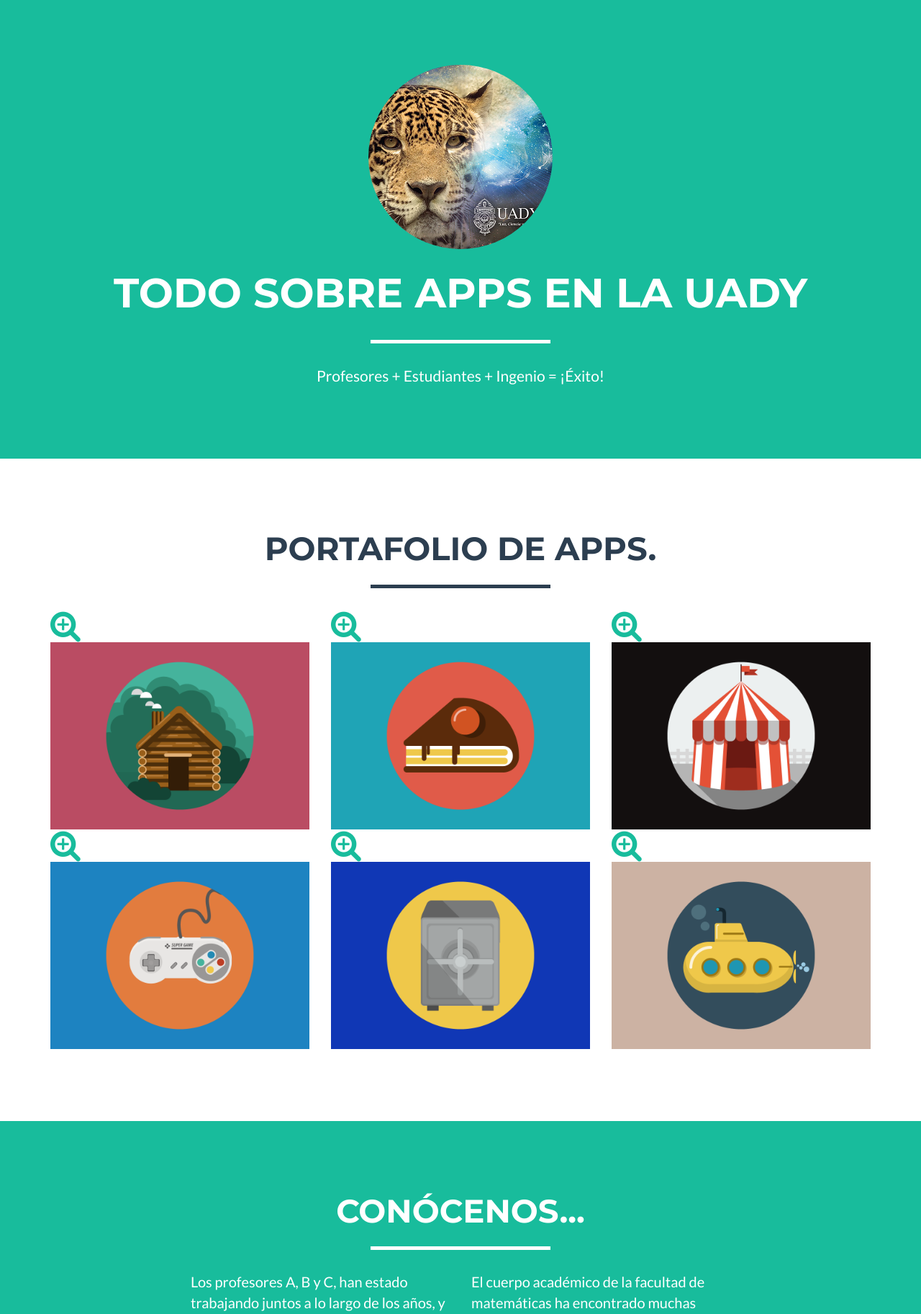
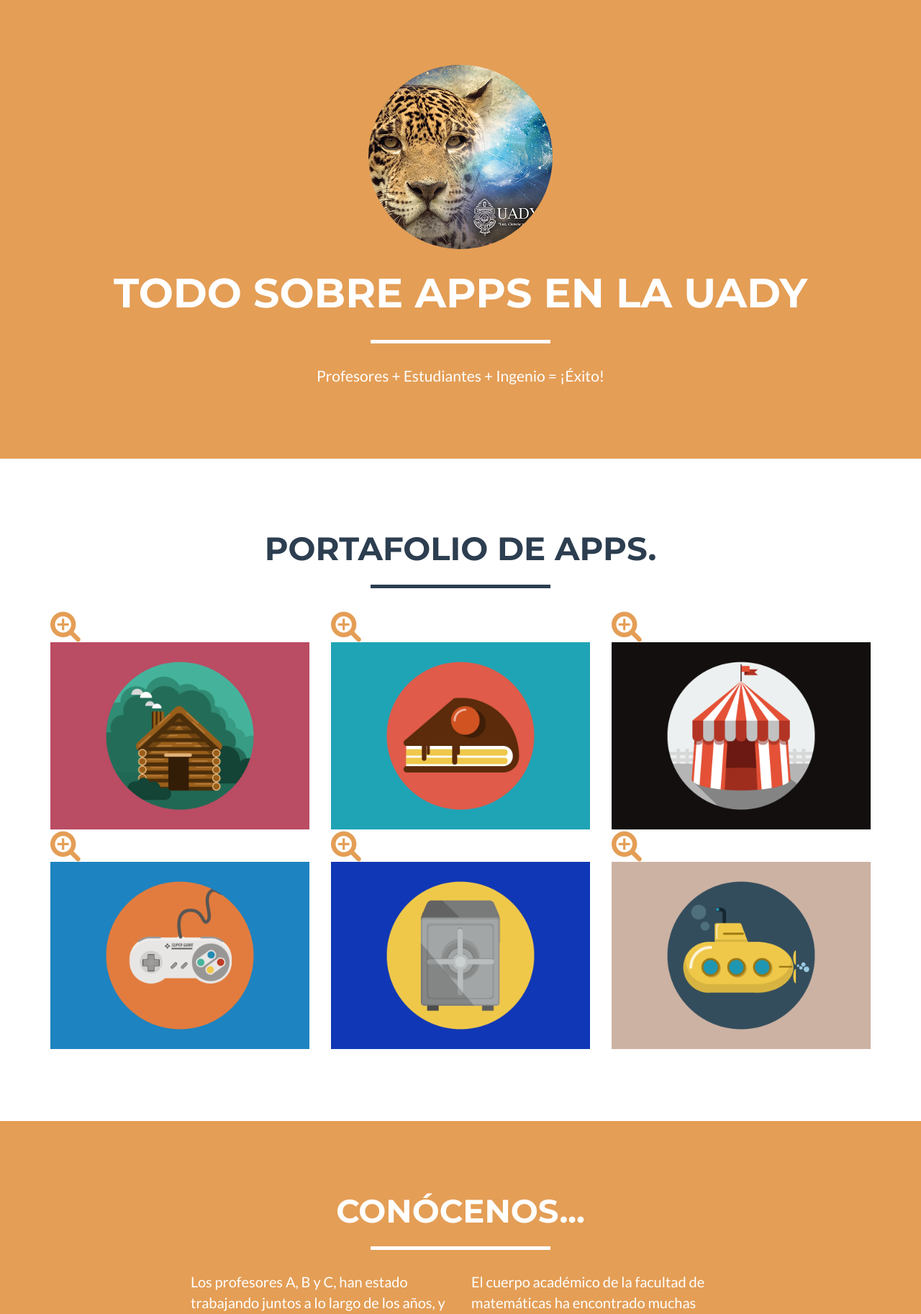
Before and after one commit to EddieBenji/Web_Practicas, a PHP site: page /Vistas/index.html in a window 1280 px wide. Shown: the part 110-1935 px from the top of the page at 72% size. Run offline with PHP 8.4, Linux system fonts and the light colour scheme; some libraries are stand-ins or nearby versions.

Commit message:
Cambie el color verde de la pagina (#18bc9c), rgba(24,188,156,.9)por el color dorado de la UADY (#E49E56) y rgba (228, 158, 86,1)

```diff
--- a/css/freelancer.css
+++ b/css/freelancer.css
@@ -22,7 +22,7 @@ a:focus,
 a:active,
 a.active {
     outline: 0;
-    color: #18bc9c;
+    color: #E49E56;
 }
 
 h1,
@@ -63,7 +63,7 @@ hr.star-light {
 
 hr.star-light:after {
     color: #fff;
-    background-color: #18bc9c;
+    background-color: #E49E56;
 }
 
 hr.star-primary {
@@ -82,7 +82,7 @@ hr.star-primary:after {
 header {
     text-align: center;
     color: #fff;
-    background: #18bc9c;
+    background: #E49E56;
 }
 
 header .container {
@@ -181,7 +181,7 @@ section h2 {
 
 section.success {
     color: #fff;
-    background: #18bc9c;
+    background: #E49E56;
 }
 
 @media(max-width:767px) {
@@ -211,7 +211,7 @@ section.success {
     width: 100%;
     height: 100%;
     opacity: 0;
-    background: rgba(24,188,156,.9);
+    background: rgba(231,174,24,1);
     -webkit-transition: all ease .5s;
     -moz-transition: all ease .5s;
     transition: all ease .5s;
@@ -265,7 +265,7 @@ section.success {
 .btn-outline:active,
 .btn-outline.active {
     border: solid 2px #fff;
-    color: #18bc9c;
+    color: #E49E56;
     background: #fff;
 }
 
@@ -318,7 +318,7 @@ section.success {
 }
 
 .floating-label-form-group-with-focus label {
-    color: #18bc9c;
+    color: #E49E56;
 }
 
 form .row:first-child .floating-label-form-group {
```
